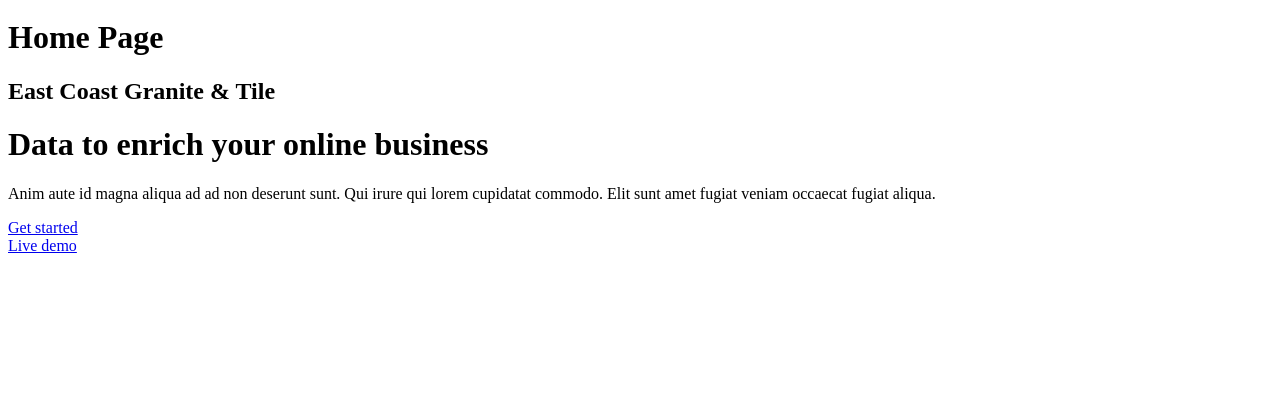
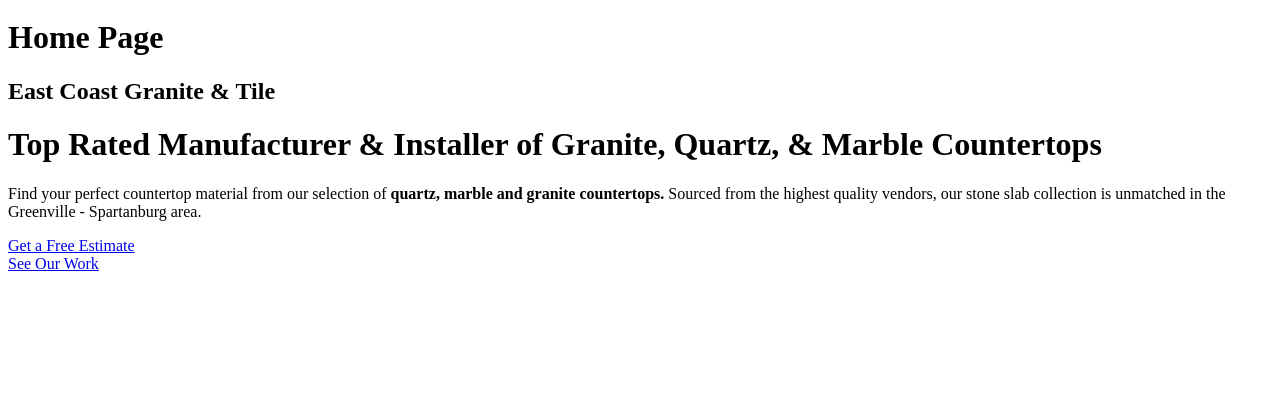
Before and after one commit to bzandstra2/playground-base-gatsby-strapi, a Gatsby site: page / in a window 1280 px wide. Shown: the part 404-800 px from the top of the page. Built offline with nearby package versions, Linux system fonts and the light colour scheme; Gatsby itself is replaced by a stand-in of ours.

Commit message:
spruced up hero component

```diff
--- a/src/components/hero/hero.js
+++ b/src/components/hero/hero.js
@@ -7,13 +7,12 @@ export default function Hero() {
     <main className="lg:relative">
     <div className="mx-auto w-full max-w-7xl pt-16 pb-20 text-center lg:py-48 lg:text-left">
       <div className="px-4 sm:px-8 lg:w-1/2 xl:pr-16">
-        <h1 className="text-4xl font-bold tracking-tight text-gray-900 sm:text-5xl md:text-6xl lg:text-5xl xl:text-6xl">
-          <span className="block xl:inline">Data to enrich your</span>{' '}
-          <span className="block text-indigo-600 xl:inline">online business</span>
+        <h1 className="text-4xl font-bold tracking-tight text-gray-900 sm:text-3xl md:text-3xl lg:text-3xl xl:text-4xl">
+          <span className="block xl:inline">Top Rated Manufacturer &#38; Installer of</span>{' '}
+          <span className="block text-indigo-600 xl:inline">Granite, Quartz, &#38; Marble Countertops</span>
         </h1>
         <p className="mx-auto mt-3 max-w-md text-lg text-gray-500 sm:text-xl md:mt-5 md:max-w-3xl">
-          Anim aute id magna aliqua ad ad non deserunt sunt. Qui irure qui lorem cupidatat commodo. Elit sunt amet
-          fugiat veniam occaecat fugiat aliqua.
+        Find your perfect countertop material from our selection of <b>quartz, marble and granite countertops.</b> Sourced from the highest quality vendors, our stone slab collection is unmatched in the Greenville - Spartanburg area.
         </p>
         <div className="mt-10 sm:flex sm:justify-center lg:justify-start">
           <div className="rounded-md shadow">
@@ -21,7 +20,7 @@ export default function Hero() {
               href="#"
               className="flex w-full items-center justify-center rounded-md border border-transparent bg-indigo-600 px-8 py-3 text-base font-medium text-white hover:bg-indigo-700 md:py-4 md:px-10 md:text-lg"
             >
-              Get started
+              Get a Free Estimate
             </a>
           </div>
           <div className="mt-3 rounded-md shadow sm:mt-0 sm:ml-3">
@@ -29,7 +28,7 @@ export default function Hero() {
               href="#"
               className="flex w-full items-center justify-center rounded-md border border-transparent bg-white px-8 py-3 text-base font-medium text-indigo-600 hover:bg-gray-50 md:py-4 md:px-10 md:text-lg"
             >
-              Live demo
+              See Our Work
             </a>
           </div>
         </div>
```
